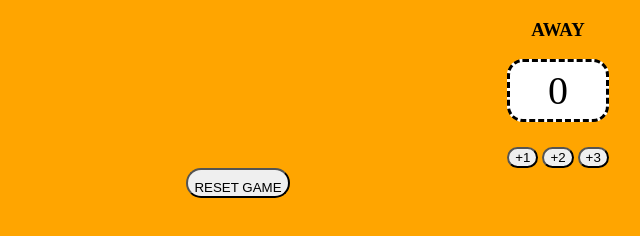
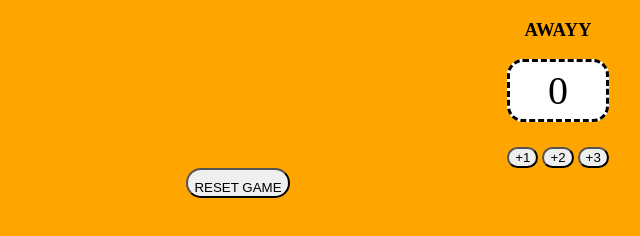
Before and after one commit to 1juan1/scoreboard, a website built with Vite: page index.html in a window 1280 px wide. Shown: the full height of the page, 402-1042 px from the left. Built offline with nearby package versions, Linux system fonts and the light colour scheme.

Commit message:
testing a bug

```diff
--- a/index.html
+++ b/index.html
@@ -14,7 +14,7 @@
             <button onclick="p3Home()">+3</button>
         </div>
         <divs class="score-container">
-            <h3>AWAY</h3>
+            <h3>AWAYY</h3>
             <p class="score" id="guest-score">0</p>
             <button onclick="p1Guest()">+1</button>
             <button onclick="p2Guest()">+2</button>
```
